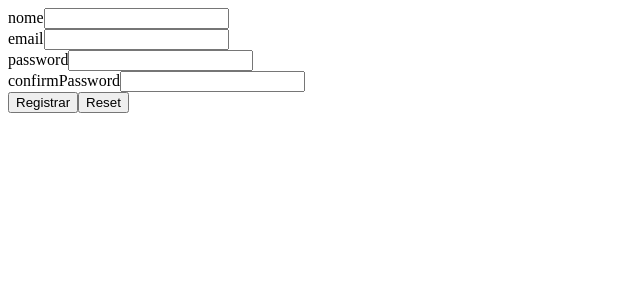
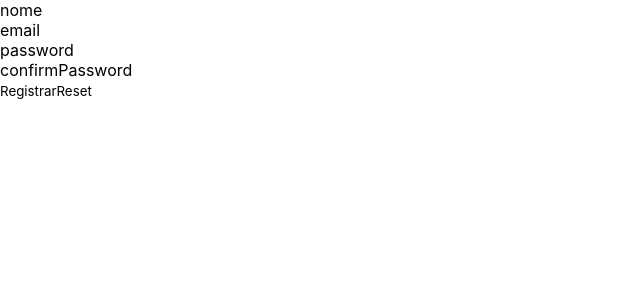
Before and after one commit to werikscs/ec-202202-ta-p2-front, a React (Vite) app: page / in a window 1280 px wide. Shown: the top 300 px of the page, without its empty margins (0-640 px from the left). Built offline with nearby package versions, Linux system fonts and the light colour scheme.

Commit message:
create a global style with styled-components

```diff
--- a/src/main.tsx
+++ b/src/main.tsx
@@ -2,10 +2,12 @@
 import ReactDOM from "react-dom/client";
 import { BrowserRouter } from "react-router-dom";
 import App from "./App";
+import GlobalStyle from "./styles/global-style";
 
 ReactDOM.createRoot(document.getElementById("root") as HTMLElement).render(
   <React.StrictMode>
     <BrowserRouter>
+      <GlobalStyle />
       <App />
     </BrowserRouter>
   </React.StrictMode>
--- /dev/null
+++ b/src/styles/global-style.ts
@@ -0,0 +1,27 @@
+import { createGlobalStyle } from "styled-components";
+
+const GlobalStyle = createGlobalStyle`
+  *{
+    margin: 0;
+    padding: 0;
+    box-sizing: border-box;
+    text-decoration: none;
+    outline: 0;
+    border: 0;
+    list-style: none;
+    -webkit-tap-highlight-color: transparent;
+    font-family: 'Inter', sans-serif;
+  }
+
+  body{
+    min-width: 360px;
+    background-color: transparent;
+  }
+
+  button {
+    cursor: pointer;
+    background-color: transparent;
+  }
+`;
+
+export default GlobalStyle;
```
